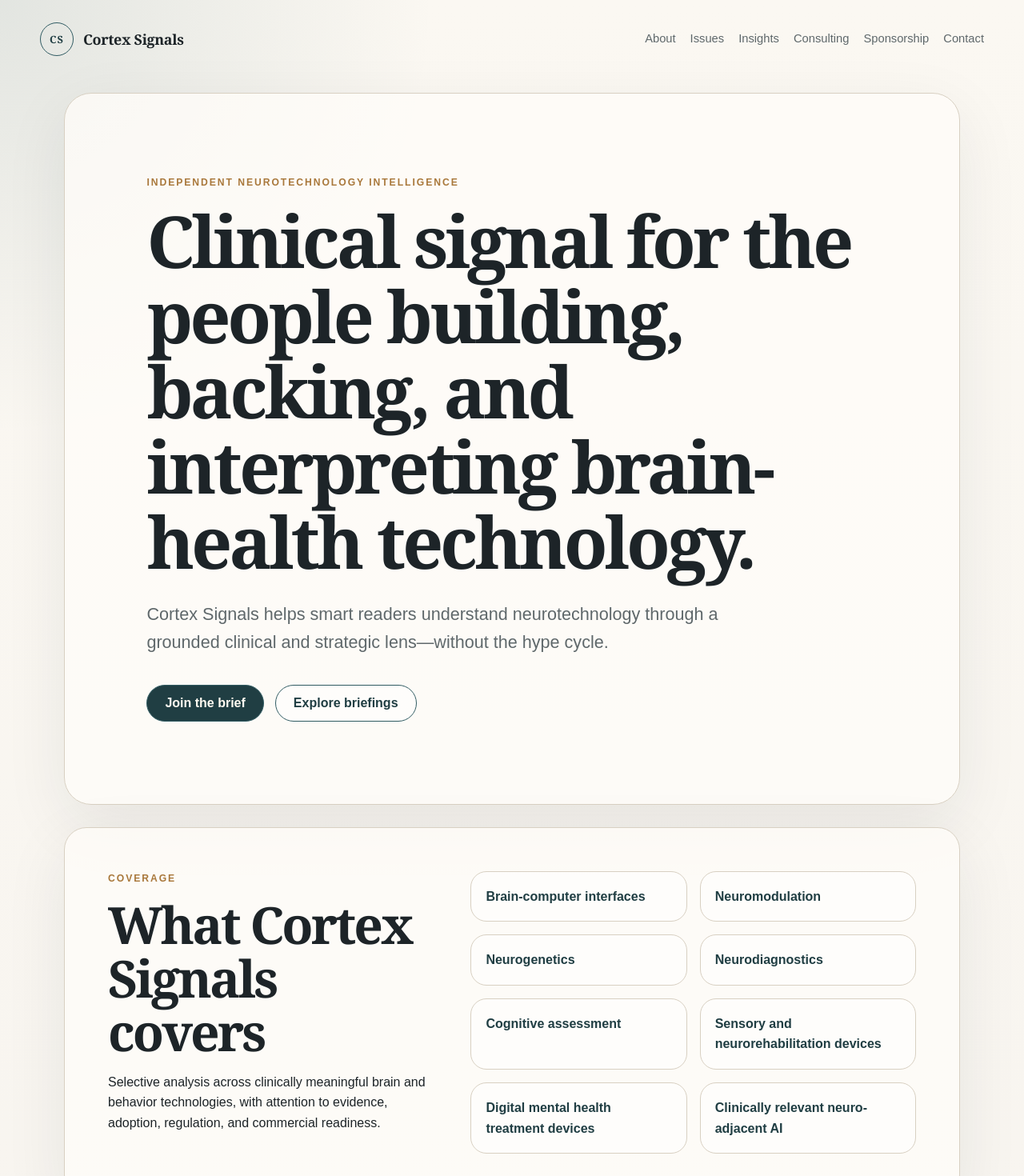
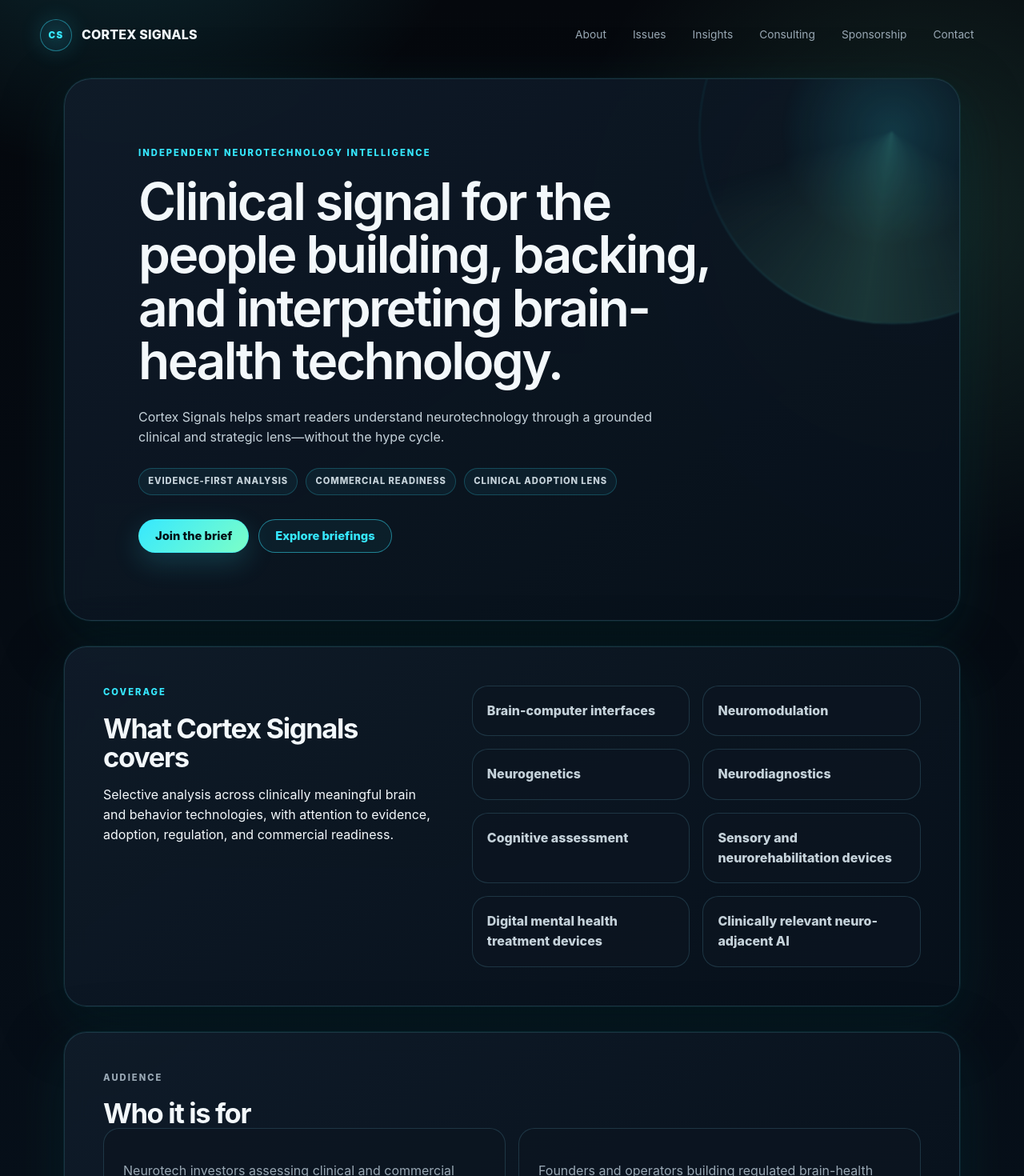
Before and after one commit to sheenamarie03-creator/cortex-signals-os, a Next.js app: page / in a window 1280 px wide. Shown: the top 1470 px of the page at 80% size. Built offline with nearby package versions, Linux system fonts and the light colour scheme.

Commit message:
Refine dark homepage typography and spacing

```diff
--- a/app/globals.css
+++ b/app/globals.css
@@ -1,14 +1,20 @@
 :root {
-  --background: #f7f4ef;
-  --surface: #fffdf9;
-  --surface-deep: #ebe4d8;
-  --ink: #1d2428;
-  --muted: #5f686b;
-  --line: #d8d0c2;
-  --accent: #315c63;
-  --accent-dark: #203e43;
-  --gold: #a9783b;
-  --shadow: 0 24px 80px rgba(31, 40, 45, 0.08);
+  --background: #05080d;
+  --background-lift: #09111b;
+  --surface: #0d1622;
+  --surface-strong: #101c2a;
+  --surface-deep: #07101a;
+  --ink: #f3f8fb;
+  --muted: #9aa9b5;
+  --muted-strong: #c5d2da;
+  --line: rgba(125, 231, 255, 0.16);
+  --line-strong: rgba(125, 231, 255, 0.28);
+  --accent: #36e8ff;
+  --accent-dark: #13b8c6;
+  --accent-2: #7cffc7;
+  --gold: #36e8ff;
+  --shadow: 0 24px 80px rgba(0, 0, 0, 0.38);
+  --glow: 0 0 0 1px rgba(54, 232, 255, 0.08), 0 20px 70px rgba(0, 197, 214, 0.12);
 }
 
 * {
@@ -17,16 +23,31 @@
 
 html {
   scroll-behavior: smooth;
+  background: var(--background);
 }
 
 body {
   margin: 0;
   background:
-    radial-gradient(circle at top left, rgba(49, 92, 99, 0.12), transparent 34rem),
-    linear-gradient(180deg, #fbf8f2 0%, var(--background) 48%, #f1ece3 100%);
+    radial-gradient(circle at 12% -8%, rgba(54, 232, 255, 0.2), transparent 30rem),
+    radial-gradient(circle at 90% 8%, rgba(124, 255, 199, 0.12), transparent 28rem),
+    linear-gradient(180deg, #05080d 0%, #07101a 46%, #05080d 100%);
   color: var(--ink);
-  font-family: Arial, Helvetica, sans-serif;
-  line-height: 1.6;
+  font-family: Inter, ui-sans-serif, system-ui, -apple-system, BlinkMacSystemFont, "Segoe UI", sans-serif;
+  line-height: 1.58;
+}
+
+body::before {
+  position: fixed;
+  inset: 0;
+  z-index: -1;
+  pointer-events: none;
+  content: "";
+  background:
+    linear-gradient(rgba(125, 231, 255, 0.035) 1px, transparent 1px),
+    linear-gradient(90deg, rgba(125, 231, 255, 0.03) 1px, transparent 1px);
+  background-size: 64px 64px;
+  mask-image: linear-gradient(to bottom, black, transparent 72%);
 }
 
 a {
@@ -50,12 +71,13 @@ main {
   align-items: center;
   justify-content: space-between;
   gap: 24px;
-  padding: 28px 0;
+  padding: 24px 0;
 }
 
 .brand,
 .site-header nav,
 .hero-actions,
+.hero-highlights,
 .signup-row,
 .section-heading,
 .contact-card,
@@ -66,84 +88,140 @@ main {
 
 .brand {
   gap: 12px;
-  font-family: Georgia, "Times New Roman", serif;
-  font-size: 1.12rem;
-  font-weight: 700;
-  letter-spacing: -0.02em;
+  color: var(--ink);
+  font-size: 1rem;
+  font-weight: 800;
+  letter-spacing: 0.01em;
+  text-transform: uppercase;
 }
 
 .brand-mark {
   display: grid;
-  width: 42px;
-  height: 42px;
+  width: 40px;
+  height: 40px;
   place-items: center;
-  border: 1px solid var(--accent);
+  border: 1px solid rgba(54, 232, 255, 0.46);
   border-radius: 50%;
-  color: var(--accent-dark);
-  font-size: 0.8rem;
-  letter-spacing: 0.08em;
+  background: radial-gradient(circle, rgba(54, 232, 255, 0.16), rgba(10, 20, 31, 0.88));
+  box-shadow: 0 0 28px rgba(54, 232, 255, 0.16), inset 0 0 18px rgba(54, 232, 255, 0.08);
+  color: var(--accent);
+  font-size: 0.72rem;
+  font-weight: 900;
+  letter-spacing: 0.12em;
 }
 
 .site-header nav {
   flex-wrap: wrap;
   justify-content: flex-end;
-  gap: 18px;
+  gap: 8px;
   color: var(--muted);
-  font-size: 0.92rem;
+  font-size: 0.86rem;
+}
+
+.site-header nav a {
+  border: 1px solid transparent;
+  border-radius: 999px;
+  padding: 0.42rem 0.72rem;
+  transition: border-color 160ms ease, color 160ms ease, background 160ms ease;
 }
 
 .site-header nav a:hover {
-  color: var(--accent-dark);
+  border-color: var(--line);
+  background: rgba(54, 232, 255, 0.06);
+  color: var(--accent);
 }
 
 .hero,
 .page-hero,
 .section {
   border: 1px solid var(--line);
-  background: rgba(255, 253, 249, 0.78);
-  box-shadow: var(--shadow);
+  background: linear-gradient(145deg, rgba(16, 28, 42, 0.92), rgba(7, 16, 26, 0.9));
+  box-shadow: var(--shadow), var(--glow);
+  backdrop-filter: blur(14px);
 }
 
 .hero {
-  padding: clamp(64px, 8vw, 118px);
+  position: relative;
+  overflow: hidden;
+  padding: clamp(52px, 7vw, 84px) clamp(36px, 7.4vw, 92px);
   border-radius: 34px;
-  margin: 18px 0 28px;
+  margin: 10px 0 32px;
+}
+
+.hero::after {
+  position: absolute;
+  top: -26%;
+  right: -14%;
+  width: min(480px, 58vw);
+  height: min(480px, 58vw);
+  border: 1px solid rgba(54, 232, 255, 0.18);
+  border-radius: 50%;
+  background:
+    radial-gradient(circle, rgba(54, 232, 255, 0.18), transparent 42%),
+    conic-gradient(from 120deg, transparent, rgba(124, 255, 199, 0.16), transparent 38%);
+  content: "";
+  filter: blur(1px);
+  opacity: 0.9;
+}
+
+.hero > * {
+  position: relative;
+  z-index: 1;
 }
 
 .hero h1,
 .page-hero h1,
 .section h2 {
   margin: 0;
-  font-family: Georgia, "Times New Roman", serif;
-  line-height: 1.05;
-  letter-spacing: -0.045em;
+  font-weight: 680;
+  line-height: 1.04;
+  letter-spacing: -0.04em;
 }
 
 .hero h1 {
-  max-width: 960px;
-  font-size: clamp(3rem, 7vw, 6.8rem);
+  max-width: 780px;
+  font-size: clamp(2.65rem, 5vw, 4.25rem);
+  font-weight: 640;
 }
 
 .hero-copy {
-  max-width: 720px;
-  margin: 28px 0 0;
-  color: var(--muted);
-  font-size: clamp(1.08rem, 2vw, 1.35rem);
+  max-width: 660px;
+  margin: 24px 0 0;
+  color: var(--muted-strong);
+  font-size: clamp(1rem, 1.25vw, 1.12rem);
+}
+
+.hero-highlights {
+  flex-wrap: wrap;
+  gap: 10px;
+  margin-top: 26px;
+}
+
+.hero-highlights span {
+  border: 1px solid rgba(54, 232, 255, 0.22);
+  border-radius: 999px;
+  padding: 0.44rem 0.7rem;
+  background: rgba(54, 232, 255, 0.06);
+  color: var(--muted-strong);
+  font-size: 0.7rem;
+  font-weight: 800;
+  letter-spacing: 0.08em;
+  text-transform: uppercase;
 }
 
 .eyebrow {
-  margin: 0 0 14px;
-  color: var(--gold);
-  font-size: 0.76rem;
-  font-weight: 700;
-  letter-spacing: 0.16em;
+  margin: 0 0 18px;
+  color: var(--accent);
+  font-size: 0.7rem;
+  font-weight: 850;
+  letter-spacing: 0.18em;
   text-transform: uppercase;
 }
 
 .hero-actions {
   flex-wrap: wrap;
-  gap: 14px;
-  margin-top: 36px;
+  gap: 12px;
+  margin-top: 30px;
 }
 
 .button,
@@ -151,40 +229,55 @@ main {
   display: inline-flex;
   align-items: center;
   justify-content: center;
-  min-height: 46px;
+  min-height: 42px;
   border-radius: 999px;
-  padding: 0 22px;
-  border: 1px solid var(--accent);
-  font-weight: 700;
+  padding: 0 20px;
+  border: 1px solid rgba(54, 232, 255, 0.5);
+  font: inherit;
+  font-size: 0.92rem;
+  font-weight: 800;
   cursor: pointer;
+  transition: transform 160ms ease, box-shadow 160ms ease, border-color 160ms ease, background 160ms ease;
+}
+
+.button:hover,
+.signup-row button:hover,
+.tracker-filters button:hover,
+.empty-state button:hover {
+  transform: translateY(-1px);
 }
 
 .button.primary,
 .signup-row button {
-  background: var(--accent-dark);
-  color: #fffaf1;
+  background: linear-gradient(135deg, var(--accent), var(--accent-2));
+  color: #021015;
+  box-shadow: 0 12px 34px rgba(54, 232, 255, 0.18);
 }
 
 .button.secondary {
-  color: var(--accent-dark);
-  background: rgba(255, 255, 255, 0.46);
+  color: var(--accent);
+  background: rgba(54, 232, 255, 0.05);
 }
 
 .section,
 .page-hero {
-  margin: 28px 0;
+  margin: 32px 0;
   border-radius: 28px;
-  padding: clamp(28px, 5vw, 54px);
+  padding: clamp(28px, 4.2vw, 48px);
 }
 
 .page-hero {
-  margin-top: 18px;
+  margin-top: 14px;
 }
 
-.page-hero h1,
+.page-hero h1 {
+  max-width: 780px;
+  font-size: clamp(2rem, 3.5vw, 3.2rem);
+}
+
 .section h2 {
-  max-width: 820px;
-  font-size: clamp(2.25rem, 5vw, 4.4rem);
+  max-width: 700px;
+  font-size: clamp(1.65rem, 2.7vw, 2.55rem);
 }
 
 .page-hero p:last-child,
@@ -194,14 +287,16 @@ main {
 .newsletter p,
 .founder p,
 .card p,
-.contact-card p {
+.contact-card p,
+.section-intro,
+.empty-state p {
   color: var(--muted);
 }
 
 .split {
   display: grid;
   grid-template-columns: 0.85fr 1.15fr;
-  gap: 42px;
+  gap: 46px;
 }
 
 .tag-grid,
@@ -215,16 +310,27 @@ main {
 }
 
 .tag-grid span,
-.card {
+.card,
+.status-card {
   border: 1px solid var(--line);
   border-radius: 20px;
-  background: rgba(255, 255, 255, 0.58);
+  background: rgba(13, 22, 34, 0.76);
+  transition: transform 160ms ease, border-color 160ms ease, background 160ms ease, box-shadow 160ms ease;
+}
+
+.tag-grid span:hover,
+.card:hover,
+.status-card:hover {
+  transform: translateY(-2px);
+  border-color: rgba(54, 232, 255, 0.38);
+  background: rgba(17, 31, 46, 0.9);
+  box-shadow: 0 18px 45px rgba(0, 0, 0, 0.22), 0 0 24px rgba(54, 232, 255, 0.06);
 }
 
 .tag-grid span {
   padding: 18px;
-  color: var(--accent-dark);
-  font-weight: 700;
+  color: var(--muted-strong);
+  font-weight: 800;
 }
 
 .grid.two {
@@ -241,9 +347,8 @@ main {
 
 .card h3 {
   margin: 0 0 12px;
-  font-family: Georgia, "Times New Roman", serif;
-  font-size: 1.45rem;
-  line-height: 1.14;
+  font-size: 1.28rem;
+  line-height: 1.18;
 }
 
 .section-heading {
@@ -252,9 +357,10 @@ main {
   margin-bottom: 24px;
 }
 
-.section-heading a {
-  color: var(--accent-dark);
-  font-weight: 700;
+.section-heading a,
+.tracker-table td:first-child a {
+  color: var(--accent);
+  font-weight: 800;
 }
 
 .feature-panel,
@@ -268,19 +374,19 @@ main {
 
 .feature-panel {
   grid-template-columns: 1fr 1fr auto;
-  background: var(--accent-dark);
-  color: #fffaf1;
+  background:
+    radial-gradient(circle at 88% 50%, rgba(54, 232, 255, 0.16), transparent 22rem),
+    linear-gradient(135deg, rgba(11, 29, 39, 0.96), rgba(7, 16, 26, 0.92));
+  color: var(--ink);
 }
 
 .feature-panel .eyebrow,
 .feature-panel p {
-  color: #dcc7a7;
+  color: var(--muted-strong);
 }
 
 .feature-panel .button.primary {
-  background: #fffaf1;
-  color: var(--accent-dark);
-  border-color: #fffaf1;
+  border-color: rgba(124, 255, 199, 0.52);
 }
 
 .newsletter {
@@ -292,24 +398,52 @@ main {
   gap: 10px;
 }
 
-.newsletter label {
-  color: var(--accent-dark);
-  font-weight: 700;
+.newsletter label,
+.tracker-form label,
+.tracker-filters label {
+  color: var(--muted-strong);
+  font-weight: 800;
 }
 
 .signup-row {
   gap: 10px;
 }
 
+.signup-row input,
+.tracker-form input,
+.tracker-form select,
+.tracker-form textarea,
+.tracker-filters input,
+.tracker-filters select {
+  width: 100%;
+  min-height: 46px;
+  border: 1px solid var(--line);
+  border-radius: 14px;
+  padding: 10px 13px;
+  background: rgba(3, 10, 18, 0.72);
+  color: var(--ink);
+  font: inherit;
+  outline: none;
+}
+
 .signup-row input {
-  width: 100%;
   min-height: 48px;
-  border: 1px solid var(--line);
   border-radius: 999px;
   padding: 0 18px;
-  background: #fff;
-  color: var(--ink);
-  font: inherit;
+}
+
+.signup-row input:focus,
+.tracker-form input:focus,
+.tracker-form select:focus,
+.tracker-form textarea:focus,
+.tracker-filters input:focus,
+.tracker-filters select:focus {
+  border-color: rgba(54, 232, 255, 0.58);
+  box-shadow: 0 0 0 3px rgba(54, 232, 255, 0.09);
+}
+
+::placeholder {
+  color: #70818e;
 }
 
 .founder {
@@ -322,11 +456,13 @@ main {
   height: 150px;
   place-items: center;
   border-radius: 50%;
-  background: linear-gradient(135deg, var(--surface-deep), #f8f1e5);
-  border: 1px solid var(--line);
-  color: var(--accent-dark);
-  font-family: Georgia, "Times New Roman", serif;
-  font-size: 2rem;
+  background: radial-gradient(circle, rgba(54, 232, 255, 0.18), rgba(13, 22, 34, 0.94));
+  border: 1px solid rgba(54, 232, 255, 0.28);
+  box-shadow: inset 0 0 32px rgba(54, 232, 255, 0.08), 0 0 30px rgba(54, 232, 255, 0.08);
+  color: var(--accent);
+  font-size: 1.55rem;
+  font-weight: 900;
+  letter-spacing: 0.16em;
 }
 
 .prose-panel {
@@ -345,49 +481,12 @@ main {
   font-size: 0.9rem;
 }
 
-@media (max-width: 860px) {
-  .site-header,
-  .site-footer,
-  .split,
-  .feature-panel,
-  .newsletter,
-  .founder,
-  .contact-card {
-    display: grid;
-  }
-
-  .site-header nav {
-    justify-content: start;
-  }
-
-  .split,
-  .grid.two,
-  .grid.three,
-  .tag-grid,
-  .feature-panel,
-  .newsletter,
-  .founder,
-  .contact-card {
-    grid-template-columns: 1fr;
-  }
-
-  .section-heading,
-  .signup-row {
-    align-items: stretch;
-    flex-direction: column;
-  }
-
-  .hero {
-    padding: 42px 26px;
-  }
-}
-
 code {
   padding: 0.12rem 0.35rem;
-  border: 1px solid rgba(49, 92, 99, 0.18);
+  border: 1px solid rgba(54, 232, 255, 0.2);
   border-radius: 8px;
-  background: rgba(255, 255, 255, 0.64);
-  color: var(--accent-dark);
+  background: rgba(54, 232, 255, 0.07);
+  color: var(--accent);
   font-size: 0.92em;
 }
 
@@ -413,10 +512,7 @@ code {
   display: grid;
   align-content: space-between;
   gap: 12px;
-  border: 1px solid var(--line);
-  border-radius: 18px;
   padding: 16px;
-  background: rgba(255, 255, 255, 0.58);
 }
 
 .status-card span,
@@ -425,7 +521,7 @@ code {
 .score-stack span,
 .mini-tags span {
   font-size: 0.76rem;
-  font-weight: 700;
+  font-weight: 800;
   letter-spacing: 0.08em;
   text-transform: uppercase;
 }
@@ -436,9 +532,8 @@ code {
 }
 
 .status-card strong {
-  color: var(--accent-dark);
-  font-family: Georgia, "Times New Roman", serif;
-  font-size: 2.1rem;
+  color: var(--accent);
+  font-size: 2rem;
   line-height: 1;
 }
 
@@ -449,21 +544,21 @@ code {
   border: 1px solid var(--line);
   border-radius: 999px;
   padding: 0 14px;
-  background: rgba(255, 255, 255, 0.62);
+  background: rgba(54, 232, 255, 0.06);
 }
 
 .tracker-table-wrap {
   overflow-x: auto;
   border: 1px solid var(--line);
   border-radius: 22px;
-  background: rgba(255, 255, 255, 0.5);
+  background: rgba(3, 10, 18, 0.42);
 }
 
 .tracker-table {
   width: 100%;
   min-width: 1080px;
   border-collapse: collapse;
-  font-size: 0.92rem;
+  font-size: 0.9rem;
 }
 
 .tracker-table th,
@@ -475,7 +570,7 @@ code {
 }
 
 .tracker-table th {
-  color: var(--accent-dark);
+  color: var(--accent);
   font-size: 0.72rem;
   letter-spacing: 0.12em;
   text-transform: uppercase;
@@ -487,11 +582,6 @@ code {
 
 .tracker-table td:first-child {
   min-width: 290px;
-}
-
-.tracker-table td:first-child a {
-  color: var(--accent-dark);
-  font-weight: 700;
 }
 
 .tracker-table td:first-child p {
@@ -518,13 +608,13 @@ code {
   display: inline-flex;
   border-radius: 999px;
   padding: 0.25rem 0.55rem;
-  background: rgba(49, 92, 99, 0.09);
-  color: var(--accent-dark);
+  background: rgba(54, 232, 255, 0.08);
+  color: var(--muted-strong);
 }
 
 .status-pill {
-  background: rgba(169, 120, 59, 0.14);
-  color: #704d24;
+  background: rgba(124, 255, 199, 0.1);
+  color: var(--accent-2);
 }
 
 .tracker-form-section {
@@ -541,21 +631,6 @@ code {
 .tracker-form label {
   display: grid;
   gap: 8px;
-  color: var(--accent-dark);
-  font-weight: 700;
-}
-
-.tracker-form input,
-.tracker-form select,
-.tracker-form textarea {
-  width: 100%;
-  min-height: 46px;
-  border: 1px solid var(--line);
-  border-radius: 14px;
-  padding: 10px 13px;
-  background: rgba(255, 255, 255, 0.72);
-  color: var(--ink);
-  font: inherit;
 }
 
 .tracker-form textarea {
@@ -573,43 +648,31 @@ code {
   border: 1px solid var(--line);
   border-radius: 22px;
   padding: 22px;
-  background: #1d2428;
-  color: #fffaf1;
+  background: #02060a;
+  color: var(--muted-strong);
   font-size: 0.86rem;
   line-height: 1.55;
-}
-
-@media (max-width: 860px) {
-  .tracker-summary,
-  .tracker-form {
-    grid-template-columns: 1fr;
-  }
-
-  .status-grid {
-    grid-template-columns: repeat(2, minmax(0, 1fr));
-  }
 }
 
 .tracker-warning {
   width: 100%;
   margin: 0 0 28px;
-  border: 1px solid #b85c38;
+  border: 1px solid rgba(255, 154, 97, 0.5);
   border-left-width: 8px;
   border-radius: 20px;
   padding: 18px 22px;
-  background: #fff4ed;
-  color: #6f2d16;
+  background: rgba(255, 154, 97, 0.08);
+  color: #ffd6c2;
   box-shadow: var(--shadow);
 }
 
 .tracker-warning strong {
-  color: #4b1f0f;
+  color: #fff1e8;
 }
 
 .section-intro {
   max-width: 780px;
   margin: 12px 0 0;
-  color: var(--muted);
 }
 
 .tracker-filters {
@@ -621,62 +684,48 @@ code {
   border: 1px solid var(--line);
   border-radius: 22px;
   padding: 18px;
-  background: rgba(255, 255, 255, 0.56);
+  background: rgba(13, 22, 34, 0.72);
 }
 
 .tracker-filters label {
   display: grid;
   gap: 8px;
-  color: var(--accent-dark);
   font-size: 0.86rem;
-  font-weight: 700;
 }
 
 .tracker-filters input,
 .tracker-filters select {
-  width: 100%;
   min-height: 44px;
-  border: 1px solid var(--line);
-  border-radius: 14px;
   padding: 9px 12px;
-  background: rgba(255, 255, 255, 0.82);
-  color: var(--ink);
-  font: inherit;
 }
 
 .tracker-filters button,
 .empty-state button {
   min-height: 44px;
-  border: 1px solid var(--accent);
+  border: 1px solid rgba(54, 232, 255, 0.5);
   border-radius: 999px;
   padding: 0 16px;
-  background: var(--accent-dark);
-  color: #fffaf1;
+  background: linear-gradient(135deg, var(--accent), var(--accent-2));
+  color: #021015;
   font: inherit;
-  font-weight: 700;
+  font-weight: 800;
   cursor: pointer;
 }
 
 .empty-state {
-  border: 1px dashed var(--line);
+  border: 1px dashed var(--line-strong);
   border-radius: 22px;
   padding: 28px;
-  background: rgba(255, 255, 255, 0.48);
+  background: rgba(13, 22, 34, 0.64);
 }
 
 .empty-state h3 {
   margin: 0 0 8px;
-  font-family: Georgia, "Times New Roman", serif;
-  font-size: 1.6rem;
-}
-
-.empty-state p {
-  margin: 0 0 18px;
-  color: var(--muted);
+  font-size: 1.45rem;
 }
 
 .tracker-table td:first-child p strong {
-  color: var(--accent-dark);
+  color: var(--muted-strong);
 }
 
 @media (max-width: 1040px) {
@@ -689,7 +738,75 @@ code {
   }
 }
 
+@media (max-width: 860px) {
+  .site-header,
+  .site-footer,
+  .split,
+  .feature-panel,
+  .newsletter,
+  .founder,
+  .contact-card {
+    display: grid;
+  }
+
+  .site-header nav {
+    justify-content: start;
+  }
+
+  .split,
+  .grid.two,
+  .grid.three,
+  .tag-grid,
+  .feature-panel,
+  .newsletter,
+  .founder,
+  .contact-card,
+  .tracker-summary,
+  .tracker-form {
+    grid-template-columns: 1fr;
+  }
+
+  .section-heading,
+  .signup-row {
+    align-items: stretch;
+    flex-direction: column;
+  }
+
+  .hero {
+    padding: 42px 28px;
+  }
+
+  .status-grid {
+    grid-template-columns: repeat(2, minmax(0, 1fr));
+  }
+}
+
 @media (max-width: 640px) {
+  main,
+  .site-header,
+  .site-footer {
+    width: min(100% - 28px, 1180px);
+  }
+
+  .site-header {
+    gap: 16px;
+  }
+
+  .site-header nav {
+    gap: 6px;
+    font-size: 0.8rem;
+  }
+
+  .hero h1 {
+    font-size: clamp(2.15rem, 10.5vw, 3rem);
+  }
+
+  .section,
+  .page-hero {
+    border-radius: 22px;
+    padding: 26px 22px;
+  }
+
   .tracker-filters {
     grid-template-columns: 1fr;
   }
--- a/app/page.tsx
+++ b/app/page.tsx
@@ -10,6 +10,11 @@ export default function Home() {
         <p className="hero-copy">
           Cortex Signals helps smart readers understand neurotechnology through a grounded clinical and strategic lens—without the hype cycle.
         </p>
+        <div className="hero-highlights" aria-label="Cortex Signals focus areas">
+          <span>Evidence-first analysis</span>
+          <span>Commercial readiness</span>
+          <span>Clinical adoption lens</span>
+        </div>
         <div className="hero-actions">
           <a className="button primary" href="#newsletter">
             Join the brief
```
